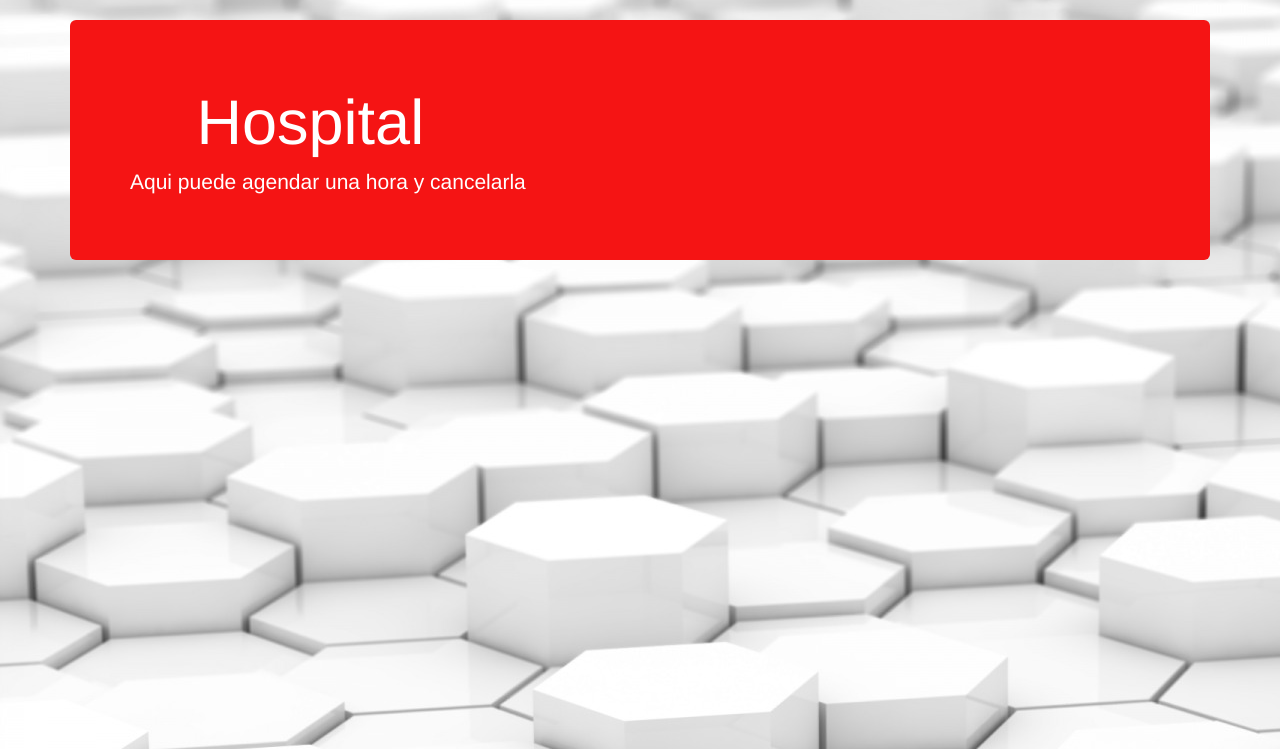
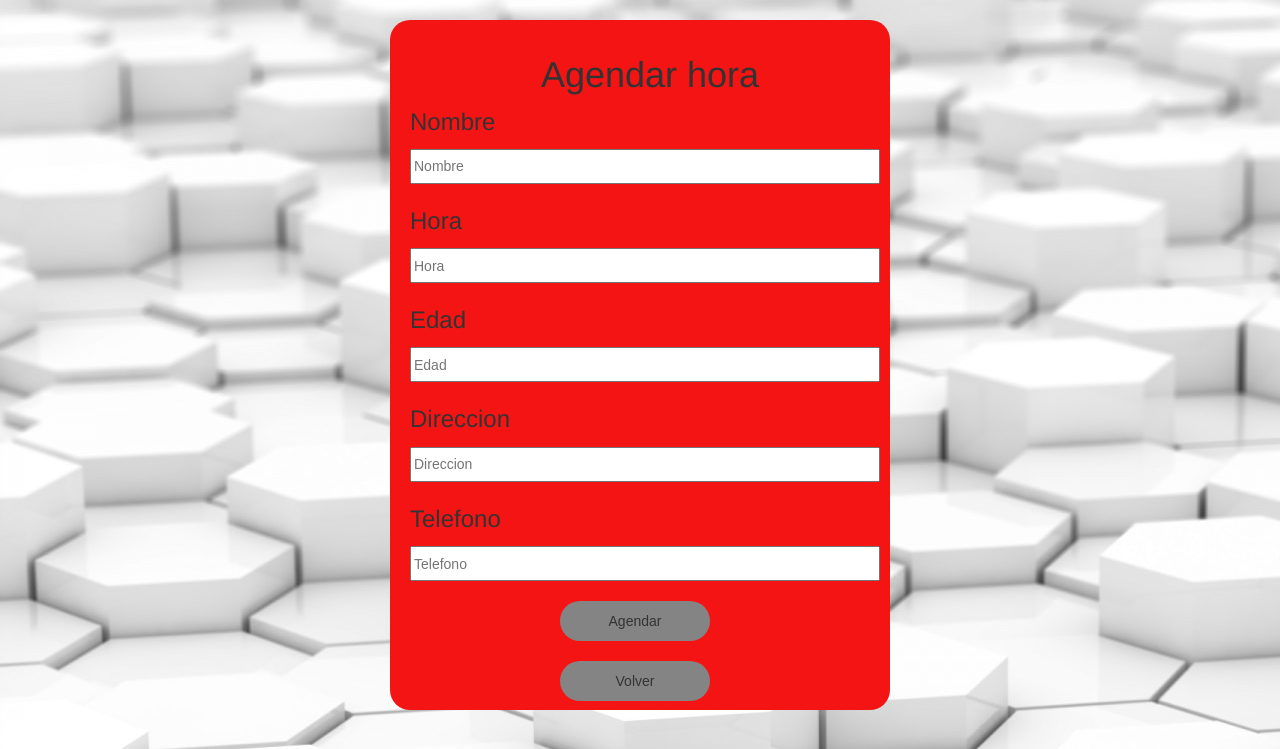
Before and after one commit to campinom/Hospital, a PHP site: page /agendarHora.php in a window 1280 px wide. Shown: the part 51-800 px from the top of the page. Run offline with PHP 8.4, Linux system fonts and the light colour scheme; some web fonts are replaced.

Commit message:
agendar hora y cancelar con interfaz

```diff
--- a/agendarHora.php
+++ b/agendarHora.php
@@ -34,14 +34,6 @@ and open the template in the editor.
             </div>
         </nav>
 
-        <div class="container">
-            <div class="jumbotron">
-                <h1><span class="glyphicon glyphicon-plus-sign" aria-hidden="true"></span> Hospital</h1>
-                <p>
-                     Aqui puede agendar una hora y cancelarla
-                </p>
-            </div>
-        </div>
 
 
 
@@ -49,3 +41,76 @@ and open the template in the editor.
         <script src="js/bootstrap.min.js.js"></script>
     </body>
 </html>
+
+<html>
+	<head>
+		<title>Formulario</title>
+		<link rel="stylesheet" type="text/css" href="estilo.css">
+	</head>
+	<body>
+		<div class="form">
+                    <center><h1>Agendar hora</h1></center>
+			<form action="guardar.php" method="POST">
+				<p>Nombre</p>
+				<input type="text" name="nombre" placeholder="Nombre" required>
+                                <br>
+                                <br>
+                                <p>Hora</p>
+				<input type="text" name="hora" placeholder="Hora" required>
+                                <br>
+                                <br>
+				<p>Edad </p>
+				<input type="text" name="edad" placeholder="Edad">
+				<br>
+                                <br>
+				<p>Direccion </p>
+				<input type="text" name="direccion" placeholder="Direccion" required>
+				<br>
+                                <br>
+                                <p>Telefono</p>
+                                <input type="text" name="telefono" placeholder="Telefono" required>
+                                <br>
+				<br>
+				<input type="submit" value="Agendar">
+                                <br>
+                                <br>
+			</form>
+                        <form action="index.php" method="POST" style="display:inline">
+                            <input type="submit" value="Volver">
+                        </form>
+		</div>
+	</body>
+</html>
+
+<style>
+   .form{
+	position:relative;
+	width:500px;
+	height:690px;
+	padding-left: 20px;
+	padding-top: 15px;
+	background-color:#F51414;
+	border-radius: 20px;
+	margin:auto;
+}
+
+input[type=text],[type=edad],[type=direccion],[type=edad],[type=password]{
+	width:470px;
+	height:35px;
+	font: 14px normal normal uppercase helvetica, arial, serif;
+}
+
+input[type=submit]{
+	position:relative;
+	width:150px;
+	height:40px;
+	border-radius:20px;
+	margin-left: 150px;
+	border:0px;
+	background-color:#848484;
+	font: 14px normal normal uppercase helvetica, arial, serif;
+}
+
+p{
+	font-size:24px;
+}
--- a/index.php
+++ b/index.php
@@ -25,7 +25,7 @@ and open the template in the editor.
                         <span class="icon-bar"></span>
                         <span class="icon-bar"></span>
                     </button>
-                    <a class=""class="navbar-brand" class=""href="index.php">Inicio</a>
+                    <a class="navbar-brand" class=""href="index.php">Inicio</a>
                 </div>
                 <div id="navbar" class="navbar-collapse collapse">
                     <u1 class="nav navbar-nav navbar-right">
```
Also changed, not shown: cancelarHora.php (+57 -8 lines).
